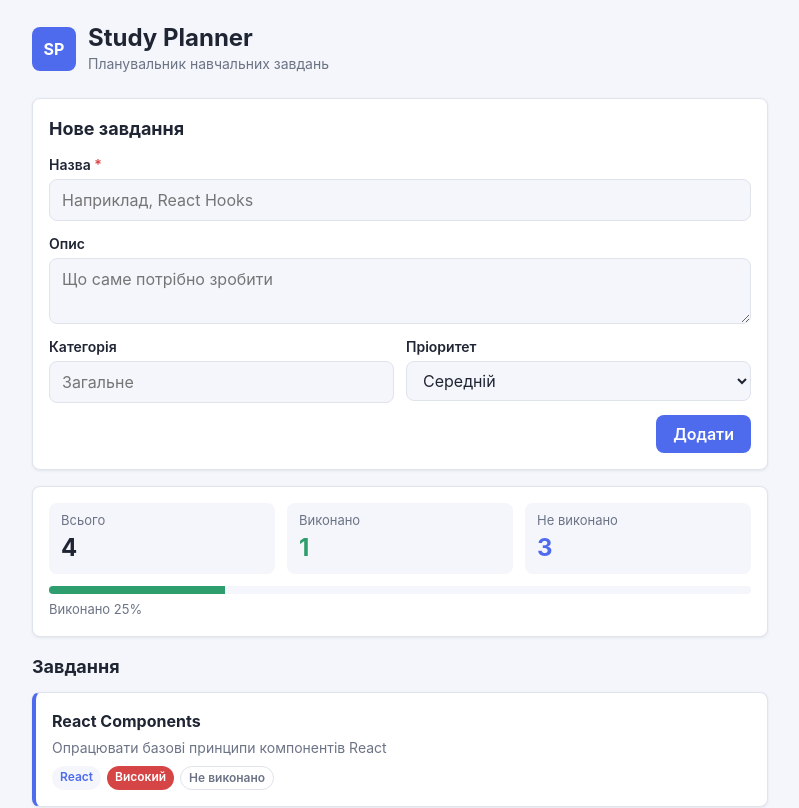
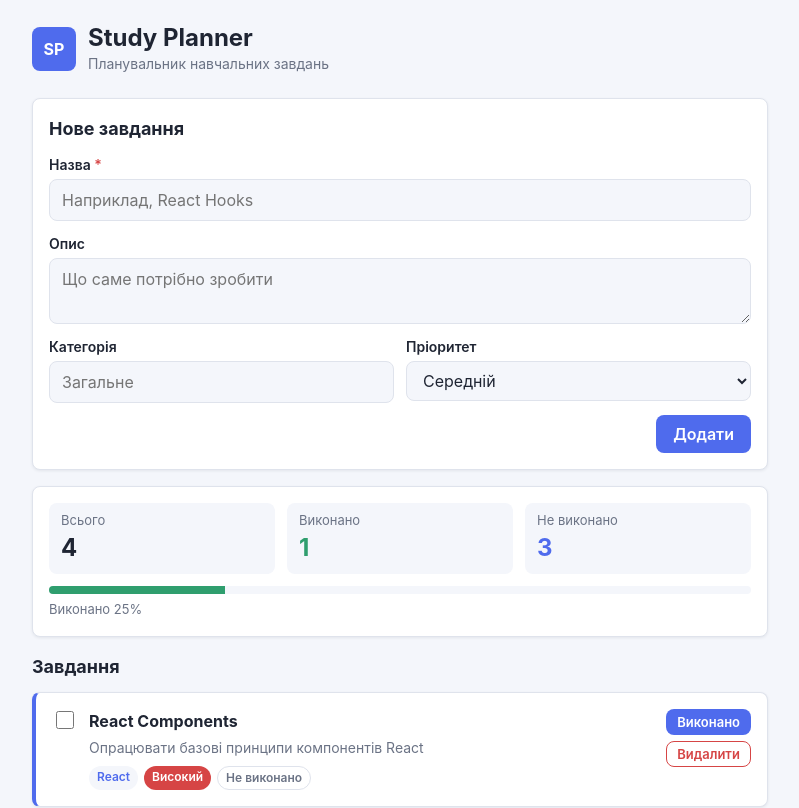
Before and after one commit to OPTImist2846/study-planner, a React (Vite) app: page / in a window 1280 px wide. Shown: the top 808 px of the page, without its empty margins (240-1039 px from the left). Built offline with nearby package versions, Linux system fonts and the light colour scheme.

Commit message:
feat(lab-08): toggle and delete tasks immutably
Each TaskItem gets a checkbox and buttons to mark the task done, return it to the active state or delete it. App updates the array with map and filter and a functional setState, so the existing array and objects are never mutated.

```diff
--- a/src/App.tsx
+++ b/src/App.tsx
@@ -17,6 +17,16 @@ function App() {
     setTasks((previous) => [createTask(previous, draft), ...previous])
   }
 
+  function toggleTask(id: number) {
+    setTasks((previous) =>
+      previous.map((task) => (task.id === id ? { ...task, completed: !task.completed } : task)),
+    )
+  }
+
+  function deleteTask(id: number) {
+    setTasks((previous) => previous.filter((task) => task.id !== id))
+  }
+
   return (
     <div className="app">
       <div className="app__container">
@@ -28,7 +38,7 @@ function App() {
             <h2 id="tasks-title" className="app__section-title">
               Завдання
             </h2>
-            <TaskList tasks={tasks} />
+            <TaskList tasks={tasks} onToggle={toggleTask} onDelete={deleteTask} />
           </section>
         </main>
       </div>
--- a/src/components/TaskItem/TaskItem.scss
+++ b/src/components/TaskItem/TaskItem.scss
@@ -15,6 +15,21 @@
   &--completed {
     border-left-color: var(--color-success);
     opacity: 0.7;
+  }
+
+  &__checkbox {
+    flex-shrink: 0;
+    width: 1.125rem;
+    height: 1.125rem;
+    margin-top: 0.125rem;
+    accent-color: var(--color-success);
+    cursor: pointer;
+  }
+
+  &__actions {
+    display: flex;
+    flex-direction: column;
+    gap: 0.375rem;
   }
 
   &__body {
--- a/src/components/TaskItem/TaskItem.tsx
+++ b/src/components/TaskItem/TaskItem.tsx
@@ -1,14 +1,24 @@
 import type { Task } from '../../types/task'
 import { PRIORITY_LABELS } from '../../utils/tasks'
+import Button from '../Button/Button'
 import './TaskItem.scss'
 
 interface TaskItemProps {
   task: Task
+  onToggle: (id: number) => void
+  onDelete: (id: number) => void
 }
 
-function TaskItem({ task }: TaskItemProps) {
+function TaskItem({ task, onToggle, onDelete }: TaskItemProps) {
   return (
     <li className={`task-item${task.completed ? ' task-item--completed' : ''}`}>
+      <input
+        type="checkbox"
+        className="task-item__checkbox"
+        checked={task.completed}
+        aria-label={`Позначити «${task.title}» як виконане`}
+        onChange={() => onToggle(task.id)}
+      />
       <div className="task-item__body">
         <h3 className="task-item__title">{task.title}</h3>
         {task.description && <p className="task-item__description">{task.description}</p>}
@@ -20,6 +30,23 @@ function TaskItem({ task }: TaskItemProps) {
           <span className="task-item__status">{task.completed ? 'Виконано' : 'Не виконано'}</span>
         </div>
       </div>
+      <div className="task-item__actions">
+        <Button
+          size="small"
+          variant={task.completed ? 'secondary' : 'primary'}
+          onClick={() => onToggle(task.id)}
+        >
+          {task.completed ? 'Повернути' : 'Виконано'}
+        </Button>
+        <Button
+          size="small"
+          variant="danger"
+          aria-label={`Видалити «${task.title}»`}
+          onClick={() => onDelete(task.id)}
+        >
+          Видалити
+        </Button>
+      </div>
     </li>
   )
 }
--- a/src/components/TaskList/TaskList.tsx
+++ b/src/components/TaskList/TaskList.tsx
@@ -4,9 +4,11 @@ import './TaskList.scss'
 
 interface TaskListProps {
   tasks: Task[]
+  onToggle: (id: number) => void
+  onDelete: (id: number) => void
 }
 
-function TaskList({ tasks }: TaskListProps) {
+function TaskList({ tasks, onToggle, onDelete }: TaskListProps) {
   if (tasks.length === 0) {
     return (
       <div className="task-list__empty" role="status">
@@ -19,7 +21,7 @@ function TaskList({ tasks }: TaskListProps) {
   return (
     <ul className="task-list">
       {tasks.map((task) => (
-        <TaskItem key={task.id} task={task} />
+        <TaskItem key={task.id} task={task} onToggle={onToggle} onDelete={onDelete} />
       ))}
     </ul>
   )
```
